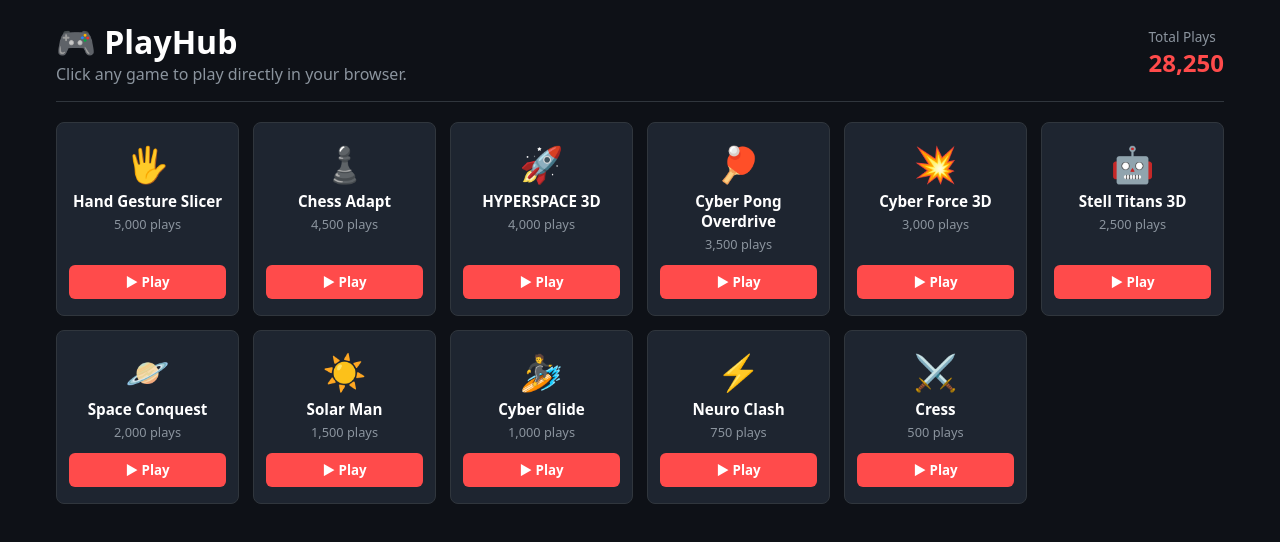
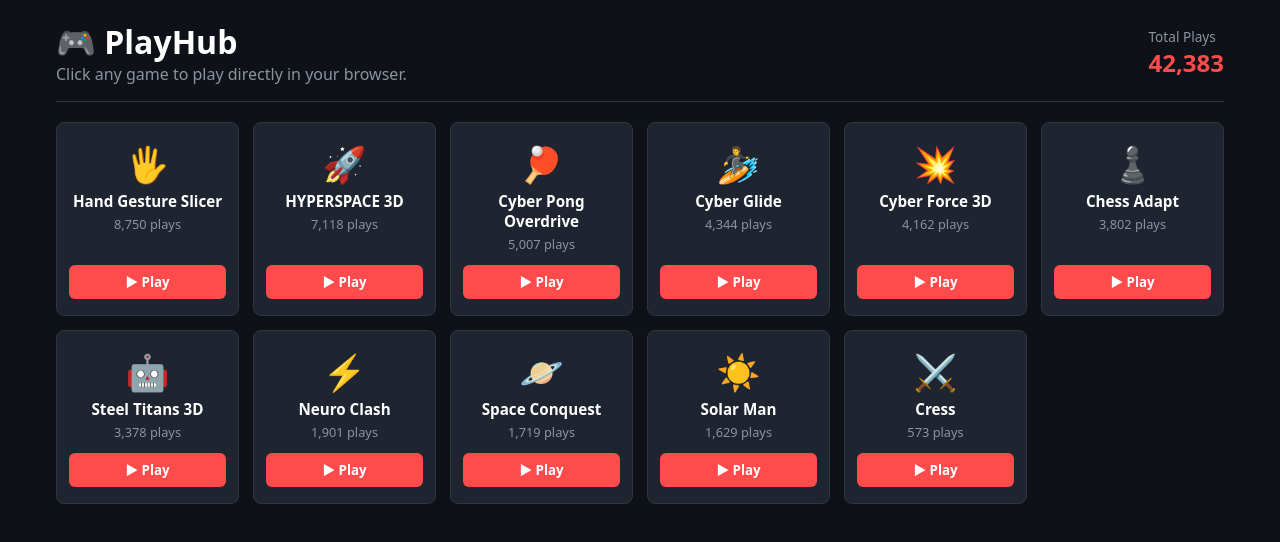
Before and after one commit to mycreateforme-dotcom/PlayHub, a plain HTML site: page index.html in a window 1280 px wide. Drawn offline with Linux system fonts and the light colour scheme.

Commit message:
Update index.html

```diff
--- a/index.html
+++ b/index.html
@@ -51,7 +51,7 @@
       </div>
       <div>
         <div style="font-size: 0.85rem; color: var(--text-muted);">Total Plays</div>
-        <div class="metric-value" id="total-count">28,250</div>
+        <div class="metric-value" id="total-count">39,383</div>
       </div>
     </div>
 
@@ -76,20 +76,20 @@
 
   <script>
     const INITIAL_GAMES = [
-      {"id": "game_hand_gesture_slicer", "title": "Hand Gesture Slicer", "url": "https://mycreateforme-dotcom.github.io/Hand-Gesture-Slicer/", "icon": "🖐️", "plays": 5000},
-      {"id": "game_chess_adapt", "title": "Chess Adapt", "url": "https://mycreateforme-dotcom.github.io/Chess-Adapt-/", "icon": "♟️", "plays": 4500},
-      {"id": "game_cfm", "title": "HYPERSPACE 3D", "url": "https://mycreateforme-dotcom.github.io/GameCFM/", "icon": "🚀", "plays": 4000},
-      {"id": "game_cyber_pong", "title": "Cyber Pong Overdrive", "url": "https://mycreateforme-dotcom.github.io/CYBER-PONG-OVERDRIVE/", "icon": "🏓", "plays": 3500},
-      {"id": "game_cyber_force_3d", "title": "Cyber Force 3D", "url": "https://mycreateforme-dotcom.github.io/CYBER-FORCE3D/", "icon": "💥", "plays": 3000},
-      {"id": "game_stell_titans", "title": "Stell Titans 3D", "url": "https://mycreateforme-dotcom.github.io/Stell-Titans-3D/", "icon": "🤖", "plays": 2500},
-      {"id": "game_space_conquest", "title": "Space Conquest", "url": "https://mycreateforme-dotcom.github.io/Space-Conquest/", "icon": "🪐", "plays": 2000},
-      {"id": "game_solar_man", "title": "Solar Man", "url": "https://ritugnsolarman.netlify.app/", "icon": "☀️", "plays": 1500},
-      {"id": "game_cyber_glide", "title": "Cyber Glide", "url": "https://mycreateforme-dotcom.github.io/CYBER-GLIDE/", "icon": "🏄", "plays": 1000},
-      {"id": "game_neuro_clash", "title": "Neuro Clash", "url": "https://mycreateforme-dotcom.github.io/Nuero-Clash/", "icon": "⚡", "plays": 750},
-      {"id": "game_cress", "title": "Cress", "url": "https://mycreateforme-dotcom.github.io/cress/", "icon": "⚔️", "plays": 500}
+      {"id": "game_hand_gesture_slicer", "title": "Hand Gesture Slicer", "url": "https://mycreateforme-dotcom.github.io/Hand-Gesture-Slicer/", "icon": "🖐️", "plays": 8750},
+      {"id": "game_cfm", "title": "HYPERSPACE 3D", "url": "https://mycreateforme-dotcom.github.io/GameCFM/", "icon": "🚀", "plays": 7118},
+      {"id": "game_cyber_pong", "title": "Cyber Pong Overdrive", "url": "https://mycreateforme-dotcom.github.io/CYBER-PONG-OVERDRIVE/", "icon": "🏓", "plays": 5007},
+      {"id": "game_cyber_glide", "title": "Cyber Glide", "url": "https://mycreateforme-dotcom.github.io/CYBER-GLIDE/", "icon": "🏄", "plays": 4344},
+      {"id": "game_cyber_force_3d", "title": "Cyber Force 3D", "url": "https://mycreateforme-dotcom.github.io/CYBER-FORCE3D/", "icon": "💥", "plays": 4162},
+      {"id": "game_chess_adapt", "title": "Chess Adapt", "url": "https://mycreateforme-dotcom.github.io/Chess-Adapt-/", "icon": "♟️", "plays": 3802},
+      {"id": "game_stell_titans", "title": "Steel Titans 3D", "url": "https://mycreateforme-dotcom.github.io/Stell-Titans-3D/", "icon": "🤖", "plays": 3378},
+      {"id": "game_neuro_clash", "title": "Neuro Clash", "url": "https://mycreateforme-dotcom.github.io/Nuero-Clash/", "icon": "⚡", "plays": 1901},
+      {"id": "game_space_conquest", "title": "Space Conquest", "url": "https://mycreateforme-dotcom.github.io/Space-Conquest/", "icon": "🪐", "plays": 1719},
+      {"id": "game_solar_man", "title": "Solar Man", "url": "https://ritugnsolarman.netlify.app/", "icon": "☀️", "plays": 1629},
+      {"id": "game_cress", "title": "Cress", "url": "https://mycreateforme-dotcom.github.io/cress/", "icon": "⚔️", "plays": 573}
     ];
 
-    const STORAGE_KEY = "playhub_games_v10";
+    const STORAGE_KEY = "playhub_games_v12";
     let games = JSON.parse(localStorage.getItem(STORAGE_KEY)) || INITIAL_GAMES;
     let activeUrl = "";
 
```
